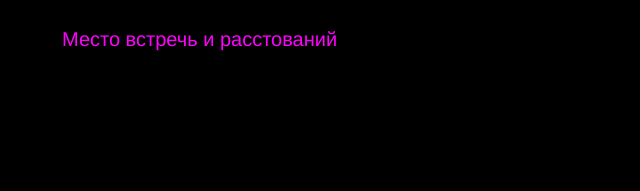
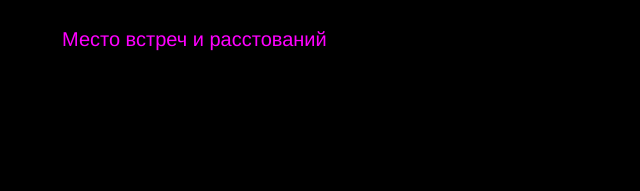
Before and after one commit to zvezd0pad/zvezd0pad.github.io, a plain HTML site: page index.html in a window 1280 px wide. Shown: the part 188-379 px from the top of the page, 98-738 px from the left. Drawn offline with Linux system fonts and the light colour scheme.

Commit message:
Update index.html

```diff
--- a/index.html
+++ b/index.html
@@ -207,7 +207,7 @@ margin: 0;
 <div class="box">
 <div class="box-base">
 <h1>Звездопад</h1>
-<p>Место встречь и расстований</p>
+<p>Место встреч и расстований</p>
 </div>
 <div class="box-side">
 <img class="sqr" src="gif2.gif" alt="он">
```
